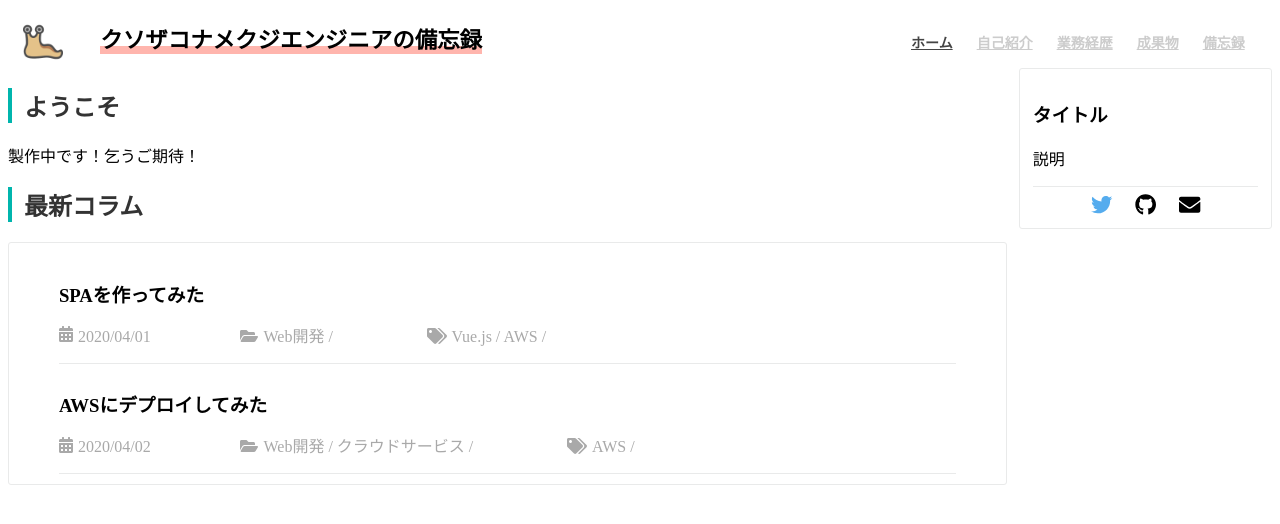
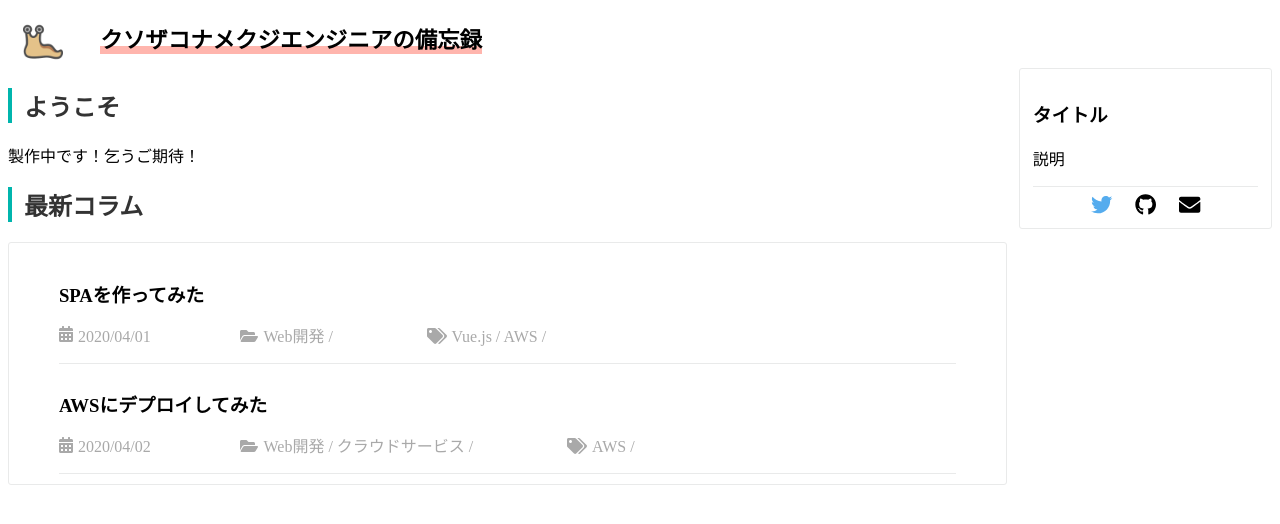
Before and after one commit to AwataKyosuke/my_histroy, a Vue app: page / in a window 1280 px wide. Shown: the top 524 px of the page. Built offline with nearby package versions, Linux system fonts and the light colour scheme; what vue-js-modal would draw is missing.

Commit message:
REMOVE:ナビリスト削除

```diff
--- a/src/components/molecules/Header.vue
+++ b/src/components/molecules/Header.vue
@@ -6,16 +6,6 @@
           <router-link @click.native="selectedChange(0)" :to="{name: 'Home'}"><img src="@/assets/namekuji.png" /></router-link>
         </div>
         <h3 class="header-title">クソザコナメクジエンジニアの備忘録</h3>
-        <nav class="header-nav">
-          <ul class="header-nav-list">
-            <router-link class="header-nav-item" v-bind:class="{ select: getSelectedIndex === 0 }" @click.native="selectedChange(0)" :to="{name: 'Home'}">ホーム</router-link>
-            <router-link class="header-nav-item" v-bind:class="{ select: getSelectedIndex === 1 }" @click.native="selectedChange(1)" :to="{name: 'About'}">自己紹介</router-link>
-            <router-link class="header-nav-item" v-bind:class="{ select: getSelectedIndex === 2 }" @click.native="selectedChange(2)" :to="{name: 'Experience'}">業務経歴</router-link>
-            <router-link class="header-nav-item" v-bind:class="{ select: getSelectedIndex === 3 }" @click.native="selectedChange(3)" :to="{name: 'Products'}">成果物</router-link>
-            <router-link class="header-nav-item" v-bind:class="{ select: getSelectedIndex === 4 }" @click.native="selectedChange(4)" :to="{name: 'Articles'}">備忘録</router-link>
-          </ul>
-        </nav>
-
       </div>
     </header>
   </div>
@@ -23,21 +13,7 @@
 
 <script>
 export default {
-  data() {
-    return {
-      selectedIndex: 0
-    };
-  },
-  computed: {
-    getSelectedIndex(){
-      return this.selectedIndex
-    },
-  },
-  methods: {
-    selectedChange(val) {
-      this.selectedIndex = val;
-    }
-  }
+
 };
 </script>
 
@@ -55,33 +31,6 @@ export default {
   padding: 0 0.8em;
   margin: 0 auto;
   font-size: 1.2em;
-}
-
-.header-nav {
-  margin-left: auto;
-}
-
-.header-nav-list {
-  margin-top: 8%;
-  display: inline-block;
-}
-
-.header-nav-item {
-  float: left;
-  padding: 12px;
-  font-size: 14px;
-  font-weight: bold;
-  color: #ccc;
-  text-align: center;
-  list-style: none;
-}
-
-.select {
-  color: #444;
-}
-
-.header-nav-item:hover {
-  background: #eee;
 }
 
 .logo img {
```
